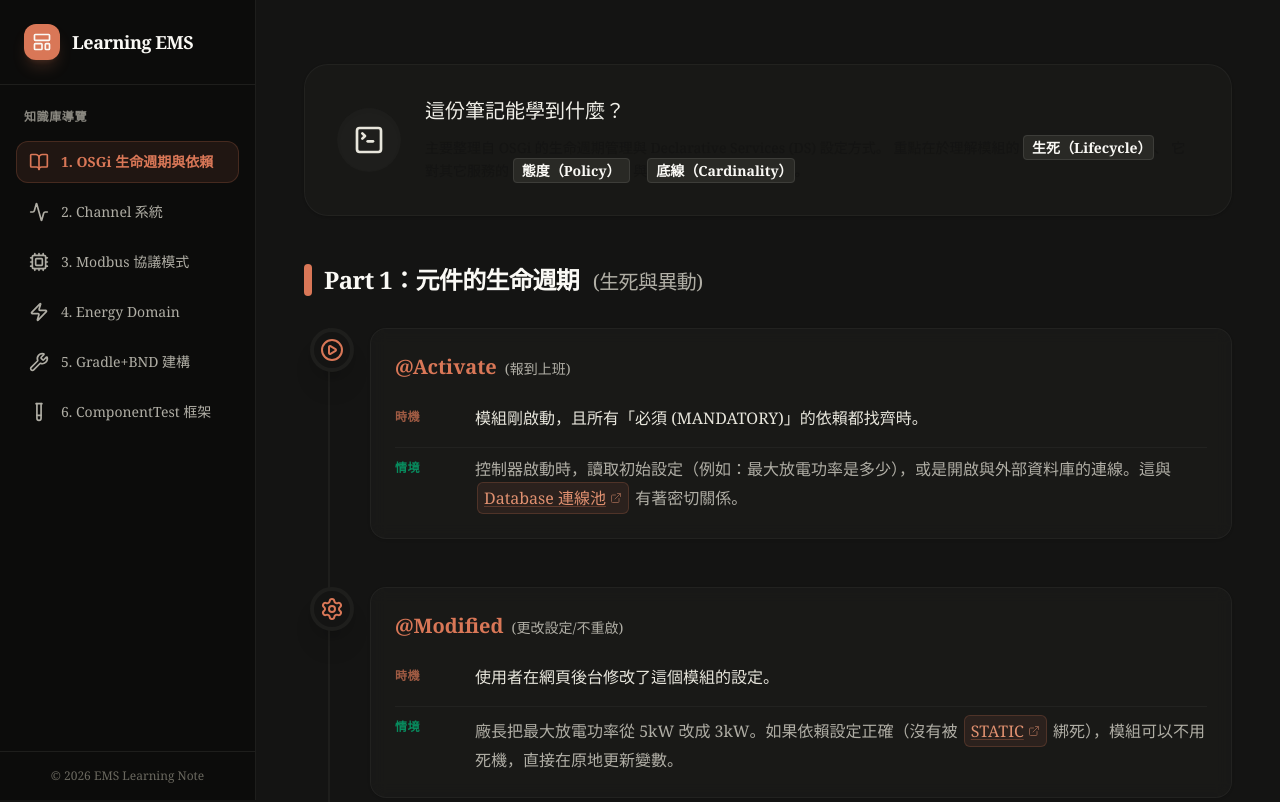
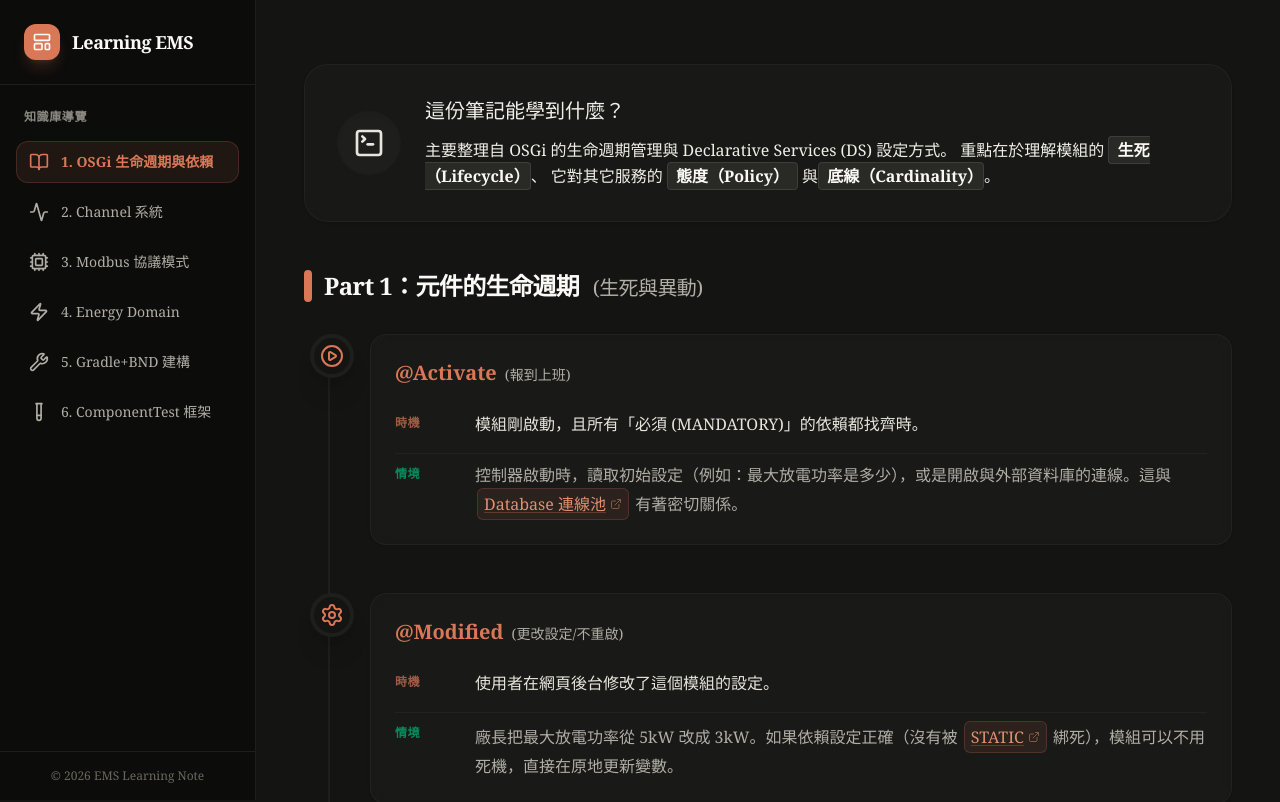
Before and after one commit to dexuwang627-cloud/learn_EMS, a React (Vite) app: page /osgi in a window 1280 px wide. Shown: the top 802 px of the page. Built offline with nearby package versions, Linux system fonts and the light colour scheme.

Commit message:
fix: resolve tailwind v4 conflict with --color-base causing black text on desktop

```diff
--- a/src/index.css
+++ b/src/index.css
@@ -25,8 +25,8 @@
   --color-amber-500: #d97757;
   --color-amber-900: #2a1710;
 
-  --color-base: #141413;
-  --color-text-main: #faf9f5;
+  --theme-bg-base: #141413;
+  --theme-text-main: #faf9f5;
   --font-heading: "Poppins", Arial, sans-serif;
   --font-body: "Lora", Georgia, serif;
 }
```
